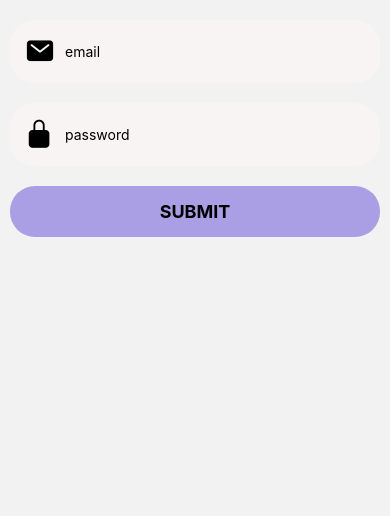
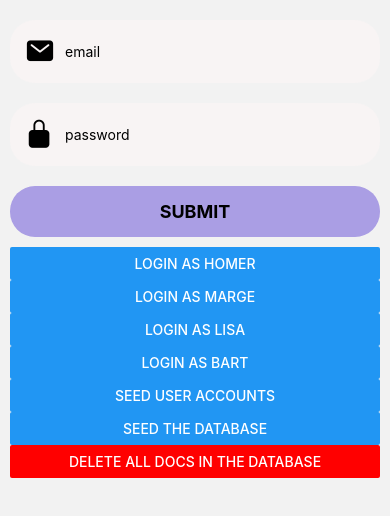
Before and after one commit to thatnick/guest-pic, a React Native app: screen /LoginForm in a window 390 px wide. Shown: the top 516 px of the page. Built offline with nearby package versions, Linux system fonts and the light colour scheme.

Commit message:
Add the login as buttons back to the login form

```diff
--- a/src/components/user/LoginForm.tsx
+++ b/src/components/user/LoginForm.tsx
@@ -1,5 +1,5 @@
 import React, { useState, useContext } from "react";
-import { StyleSheet } from "react-native";
+import { Button, StyleSheet } from "react-native";
 import { signIn } from "../../firebase/auth";
 import { getUserByEmail } from "../../firebase/db";
 import { UserContext } from "../../contexts";
@@ -89,24 +89,6 @@ export default function LoginForm() {
           </>
         )}
       </Formik>
-
-      {/* <Text>Email:</Text>
-      <TextInput
-        placeholder="email"
-        textContentType="emailAddress"
-        autoCapitalize="none"
-        onChangeText={(newText) => setEmail(newText)}
-      ></TextInput>
-      <Text>Password:</Text>
-      <TextInput
-        placeholder="password"
-        textContentType="password"
-        secureTextEntry={showPassword}
-        onChangeText={(newText) => setPassword(newText)}
-      ></TextInput>
-      <Button title="show password" onPress={handleShowPasswordPress}></Button>
-      <Button title="Login" onPress={handleLogin}></Button>
-
       <Button
         title="Login as Homer"
         onPress={() => handleLoginAs("homer@s.com", "test123")}
@@ -132,7 +114,7 @@ export default function LoginForm() {
         color="red"
         title="Delete all docs in the database"
         onPress={() => deleteAllDocsInDb()}
-      ></Button> */}
+      ></Button>
     </SafeAreaView>
   );
 }
```
